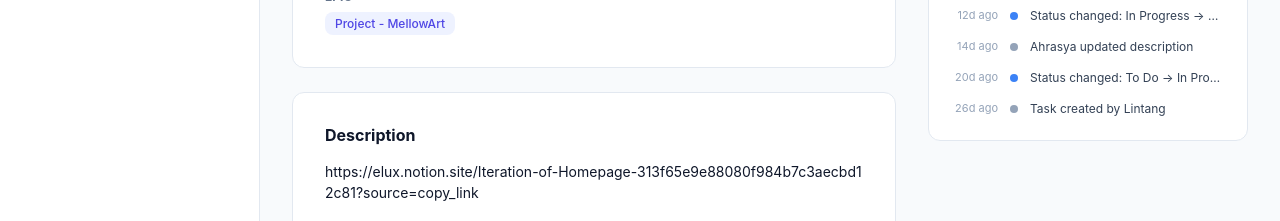
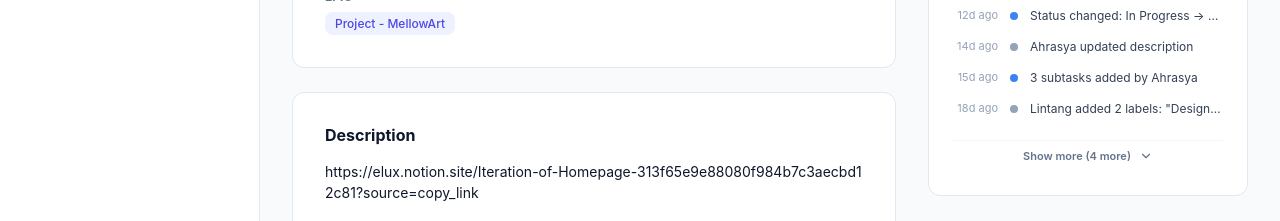
Before and after one commit to ahhrsya/eluxtop, a React (Vite) app: page / in a window 1280 px wide. Shown: the part 405-626 px from the top of the page. Built offline with nearby package versions, Linux system fonts and the light colour scheme.

Commit message:
feat: add interactive activity log with expand/collapse

```diff
--- a/src/App.tsx
+++ b/src/App.tsx
@@ -20,6 +20,7 @@ import './index.css';
 
 function App() {
   const [version, setVersion] = useState<'original' | 'v1' | 'v2' | 'v3' | 'v4'>('v4');
+  const [isLogExpanded, setIsLogExpanded] = useState(false);
 
   return (
     <div className="dashboard-layout">
@@ -267,13 +268,26 @@ function App() {
                 <div className="sidebar-right" style={{ width: '100%', gap: '16px' }}>
                   <span className="field-label">ACTIVITY LOG</span>
                   <div className="activity-timeline">
-                    {[
-                      { time: '5d ago', dot: 'green', text: 'Lintang commented: status update...' },
-                      { time: '12d ago', dot: 'blue', text: 'Status changed: In Progress → Review' },
-                      { time: '14d ago', dot: 'gray', text: 'Ahrasya updated description' },
-                      { time: '20d ago', dot: 'blue', text: 'Status changed: To Do → In Progress' },
-                      { time: '26d ago', dot: 'gray', text: 'Task created by Lintang' }
-                    ].map((entry, idx) => (
+                    {(isLogExpanded
+                      ? [
+                        { time: '5d ago', dot: 'green', text: 'Lintang commented: status update...' },
+                        { time: '12d ago', dot: 'blue', text: 'Status changed: In Progress → Review' },
+                        { time: '14d ago', dot: 'gray', text: 'Ahrasya updated description' },
+                        { time: '15d ago', dot: 'blue', text: '3 subtasks added by Ahrasya' },
+                        { time: '18d ago', dot: 'gray', text: 'Lintang added 2 labels: "Design", "Homepage"' },
+                        { time: '20d ago', dot: 'blue', text: 'Status changed: To Do → In Progress' },
+                        { time: '22d ago', dot: 'gray', text: 'Lintang added "Project - MellowArt" epic' },
+                        { time: '24d ago', dot: 'blue', text: 'Due date changed: Mar 10 → Mar 17' },
+                        { time: '26d ago', dot: 'gray', text: 'Task created by Lintang' }
+                      ]
+                      : [
+                        { time: '5d ago', dot: 'green', text: 'Lintang commented: status update...' },
+                        { time: '12d ago', dot: 'blue', text: 'Status changed: In Progress → Review' },
+                        { time: '14d ago', dot: 'gray', text: 'Ahrasya updated description' },
+                        { time: '15d ago', dot: 'blue', text: '3 subtasks added by Ahrasya' },
+                        { time: '18d ago', dot: 'gray', text: 'Lintang added 2 labels: "Design", "Homepage"' }
+                      ]
+                    ).map((entry, idx) => (
                       <div key={idx} className="activity-entry">
                         <span className="activity-time">{entry.time}</span>
                         <div className={`activity-dot ${entry.dot}`}></div>
@@ -281,6 +295,13 @@ function App() {
                       </div>
                     ))}
                   </div>
+                  <button
+                    className="btn-toggle-log"
+                    onClick={() => setIsLogExpanded(!isLogExpanded)}
+                  >
+                    {isLogExpanded ? 'Show less' : `Show more (${4} more)`}
+                    <ChevronDown size={14} style={{ transform: isLogExpanded ? 'rotate(180deg)' : 'none', transition: 'transform 0.2s' }} />
+                  </button>
                 </div>
               )}
 
--- a/src/index.css
+++ b/src/index.css
@@ -690,3 +690,25 @@ body {
   overflow: hidden;
   text-overflow: ellipsis;
 }
+
+.btn-toggle-log {
+  display: flex;
+  align-items: center;
+  justify-content: center;
+  gap: 8px;
+  width: 100%;
+  padding: 8px;
+  font-size: 11px;
+  font-weight: 600;
+  color: #64748b;
+  background: none;
+  border: none;
+  cursor: pointer;
+  border-top: 1px solid #f1f5f9;
+  margin-top: 8px;
+  transition: color 0.2s;
+}
+
+.btn-toggle-log:hover {
+  color: var(--primary-color);
+}
```
